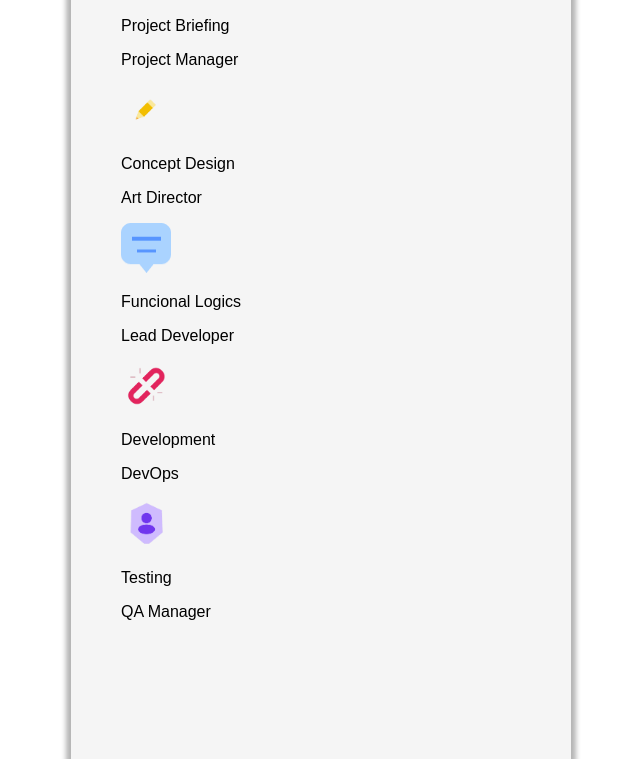
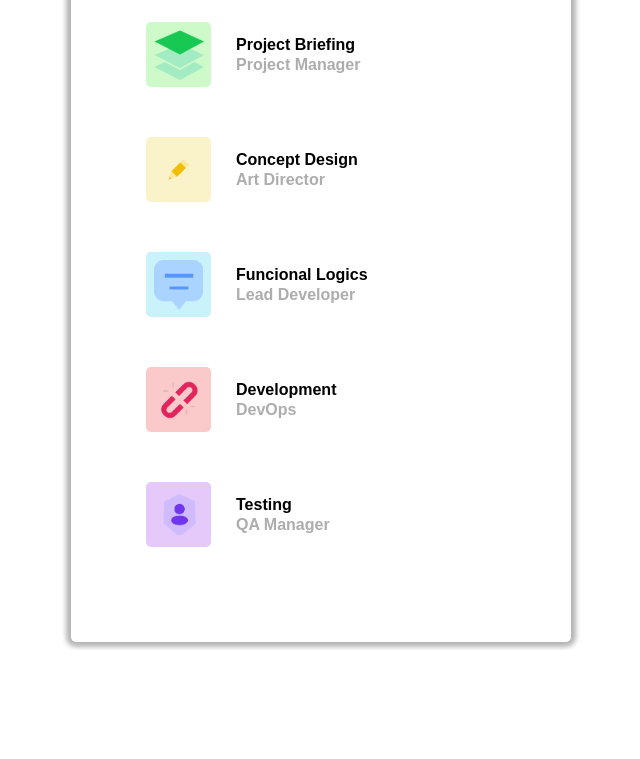
Before and after one commit to Aldyaz1468/html-activity-to, a plain HTML site: page index.html in a window 1280 px wide. Shown: the part 166-925 px from the top of the page, without its empty margins (319-959 px from the left). After the commit the page ends 816 px from the top, so only its background shows below. Drawn offline with Linux system fonts and the light colour scheme.

Commit message:
Task Overview sukses

```diff
--- a/index.html
+++ b/index.html
@@ -21,12 +21,21 @@
             margin: 0px;
         }
 
+        p {
+            margin-top: 2px;
+            color: #adadad;
+            margin-bottom: 0px;
+        }
+        span {
+            color: #adadad;
+        }
+
         .box {
             margin-right: auto;
             margin-left: auto;
             width: 400px;
-            height: 1000px;
-            background-color: whitesmoke;
+            height: 700px;
+            background-color: rgb(255, 255, 255);
             border-radius: 5px;
             box-shadow: 0px 0px 5px 5px #0000004b;
             padding: 50px;
@@ -41,11 +50,94 @@
             display: flex;
             justify-content: space-between;
             align-items: center;
+            margin: 25px;
         }
 
         .task img {
             width: 50px;
             height: 50px;
+            margin: 25px;
+
+        }
+
+        .task {
+            display: flex;
+            justify-content: flex-start;
+            align-items: center;
+        }
+
+        .item {
+            border-radius: 2px;
+            margin-right: 20px;
+        }
+
+        .bc1 {
+            height: 65px;
+            width: 65px;
+            margin-right: 25px;
+            margin-left: 25px;
+            border-radius: 5px;
+            background-color: rgb(206, 250, 201);
+            display: flex;
+            justify-content: center;
+            align-items: center;
+            margin-bottom: 25px;
+            margin-top: 25px;
+        }
+
+        .bc2 {
+            height: 65px;
+            width: 65px;
+            margin-right: 25px;
+            margin-left: 25px;
+            border-radius: 5px;
+            background-color: rgb(250, 243, 201);
+            display: flex;
+            justify-content: center;
+            align-items: center;
+            margin-bottom: 25px;
+            margin-top: 25px;
+        }
+
+        .bc3 {
+            height: 65px;
+            width: 65px;
+            margin-right: 25px;
+            margin-left: 25px;
+            border-radius: 5px;
+            background-color: rgb(201, 242, 250);
+            display: flex;
+            justify-content: center;
+            align-items: center;
+            margin-bottom: 25px;
+            margin-top: 25px;
+        }
+
+        .bc4 {
+            height: 65px;
+            width: 65px;
+            margin-right: 25px;
+            margin-left: 25px;
+            border-radius: 5px;
+            background-color: rgb(250, 201, 201);
+            display: flex;
+            justify-content: center;
+            align-items: center;
+            margin-bottom: 25px;
+            margin-top: 25px;
+        }
+        .bc5 {
+            height: 65px;
+            width: 65px;
+            margin-right: 25px;
+            margin-left: 25px;
+            border-radius: 5px;
+            background-color: rgb(228, 201, 250);
+            display: flex;
+            justify-content: center;
+            align-items: center;
+            margin-bottom: 25px;
+            margin-top: 25px;
         }
     </style>
 
@@ -56,7 +148,7 @@
         <div class="header">
             <div>
                 <h1>Task Overview</h1>
-                <span>Pending 10 task</span>
+                <span><b>Pending 10 task</b></span>
             </div>
             <img class="ikonmenu" src="menu.png" alt="">
         </div>
@@ -64,29 +156,49 @@
         <div class="task-list">
 
             <div class="task">
-                <img src="ijo.png" alt="">
-                <p>Project Briefing</p>
-                <p>Project Manager</p>
+                <div class="bc1">
+                    <img class="item" src="ijo.png" alt="">
+                </div>
+                <div class="info">
+                    <strong>Project Briefing</strong>
+                    <p><b>Project Manager</b></p>
+                </div>
             </div>
             <div class="task">
-                <img src="pencil [A7431CC].png" alt="">
-                <p>Concept Design</p>
-                <p>Art Director</p>
+                <div class="bc2">
+                    <img class="item" src="pencil [A7431CC].png" alt="">
+                </div>
+                <div class="info">
+                    <strong>Concept Design</strong>
+                    <p><b>Art Director</b></p>
+                </div>
             </div>
             <div class="task">
-                <img src="functional.png" alt="">
-                <p>Funcional Logics</p>
-                <p>Lead Developer</p>
+                <div class="bc3">
+                    <img class="item" src="functional.png" alt="">
+                </div>
+                <div class="info">
+                    <strong>Funcional Logics</strong>
+                    <p><b>Lead Developer</b></p>
+                </div>
             </div>
             <div class="task">
-                <img src="peniti.png" alt="">
-                <p>Development</p>
-                <p>DevOps</p>
+                <div class="bc4">
+                    <img class="item" src="peniti.png" alt="">
+                </div>
+                <div class="info">
+                    <strong>Development</strong>
+                    <p><b>DevOps</b></p>
+                </div>
             </div>
             <div class="task">
-                <img src="wong ungu.png" alt="">
-                <p>Testing</p>
-                <p>QA Manager</p>
+                <div class="bc5">
+                    <img class="item" src="wong ungu.png" alt="">
+                </div>
+                <div class="info">
+                    <strong>Testing</strong>
+                    <p><b>QA Manager</b></p>
+                </div>
             </div>
             <div class="task">
 
```
